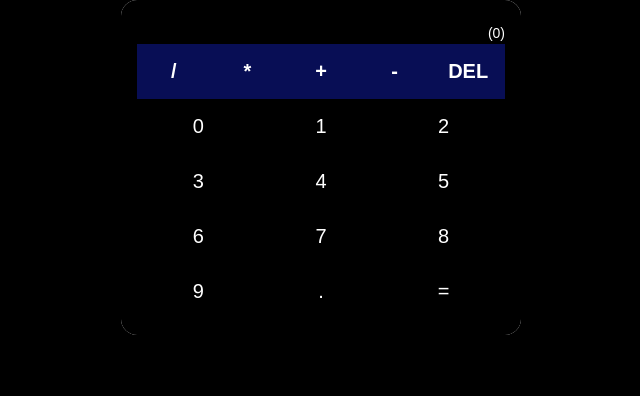
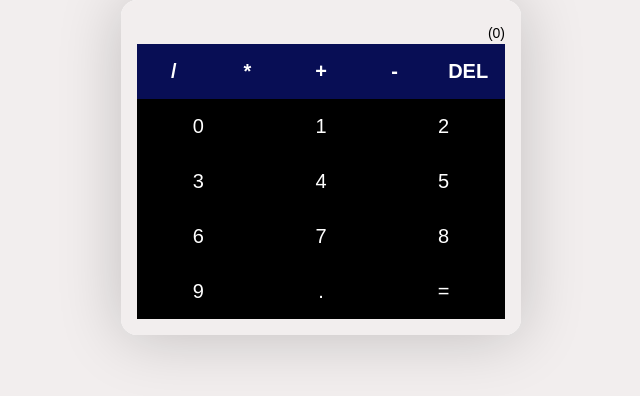
Before and after one commit to moravalos/calculadorareact, a React (Create React App) app: page / in a window 1280 px wide. Shown: the top 396 px of the page, without its empty margins (319-959 px from the left). Built offline with nearby package versions, Linux system fonts and the light colour scheme.

Commit message:
style:change colors app

```diff
--- a/src/index.css
+++ b/src/index.css
@@ -1,6 +1,6 @@
 :root{
   --primary:#080e55;
-  --secondary:#ffffff;
+  --secondary:#f2eeee;
   --dark:#000000;
   --light: rgb(255, 255, 255);
 }
@@ -13,7 +13,7 @@
 }
 
 body{
-  background-color: var(--dark);
+  background-color: var(--secondary);
 }
 
 .App{
@@ -35,7 +35,7 @@ body{
 .display{
   padding: 16px;
   text-align: right;
-  background-color: var(--dark);
+  background-color: var(--secondary);
   color: var(--dark);
   font-size: 24px;
   font-weight: 300;
@@ -43,7 +43,7 @@ body{
 
 .display span{
   font-size: 14px;
-  color: var(--light);
+  color: var(--dark);
 }
 
 button{
@@ -81,4 +81,5 @@ button:hover{
   max-width: 33.333%;
   background-color: var(--dark);
   border-color: var(--secondary);
+  border: 1px;
 }
```
